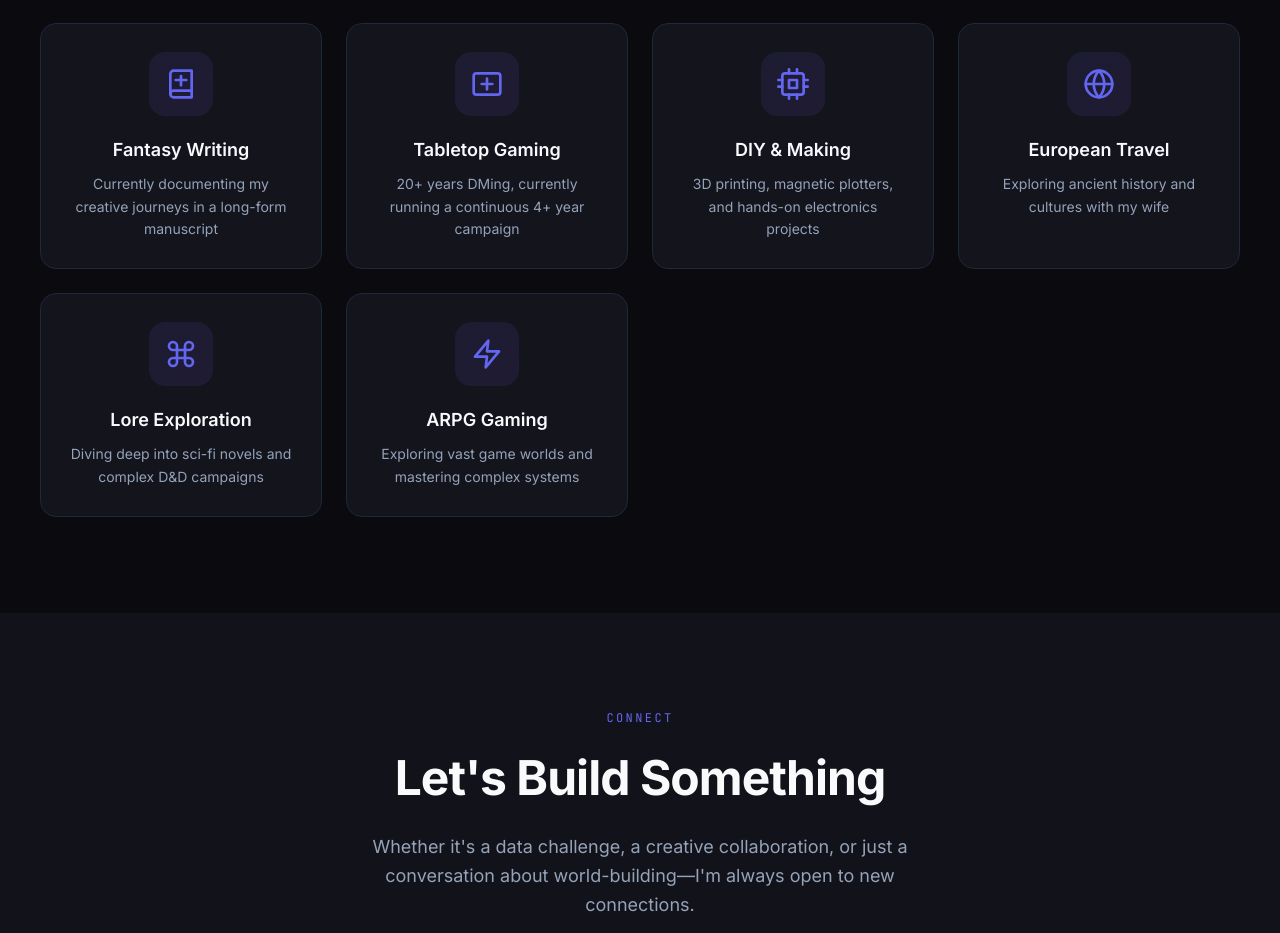
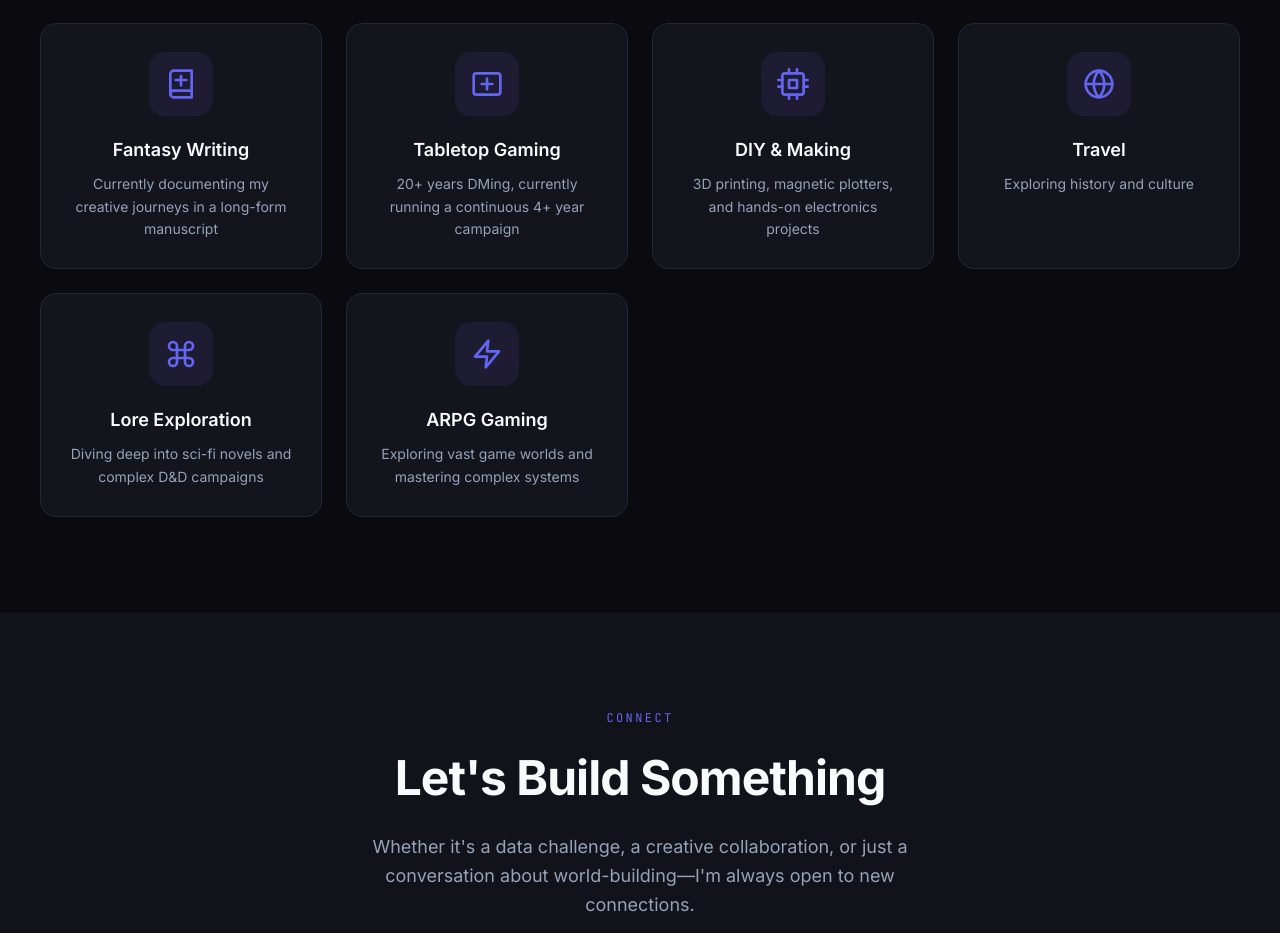
Before and after one commit to kikiviki/aka, a plain HTML site: page index.html in a window 1280 px wide. Shown: the part 5160-6093 px from the top of the page. Drawn offline with Linux system fonts and the light colour scheme.

Commit message:
Update travel section heading and description

```diff
--- a/index.html
+++ b/index.html
@@ -1236,8 +1236,8 @@
                             <path d="M12 2a15.3 15.3 0 0 1 4 10 15.3 15.3 0 0 1-4 10 15.3 15.3 0 0 1-4-10 15.3 15.3 0 0 1 4-10z"></path>
                         </svg>
                     </div>
-                    <h3>European Travel</h3>
-                    <p>Exploring ancient history and cultures with my wife</p>
+                    <h3>Travel</h3>
+                    <p>Exploring history and culture</p>
                 </div>
                 <div class="interest-card animate-on-scroll">
                     <div class="interest-icon">
```
